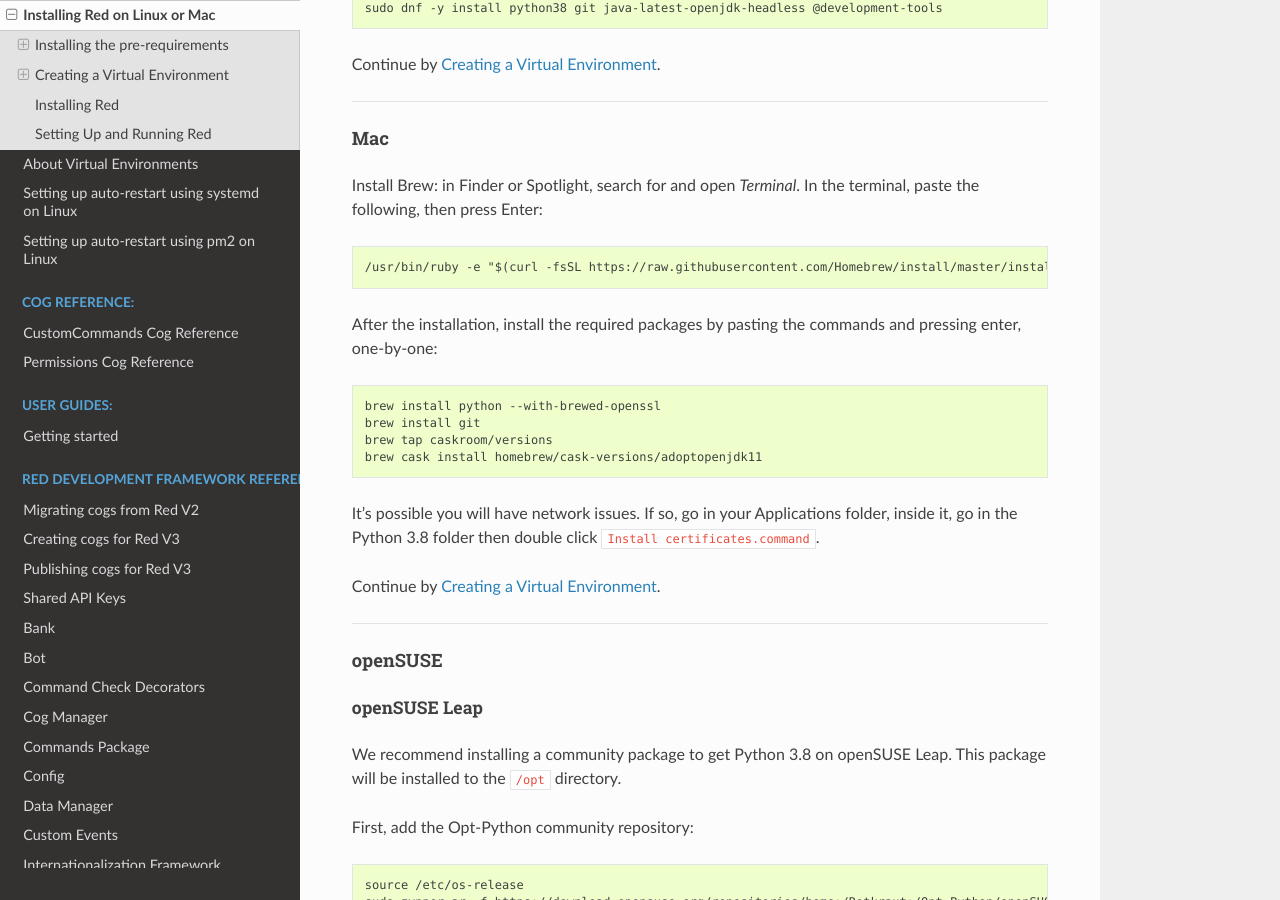
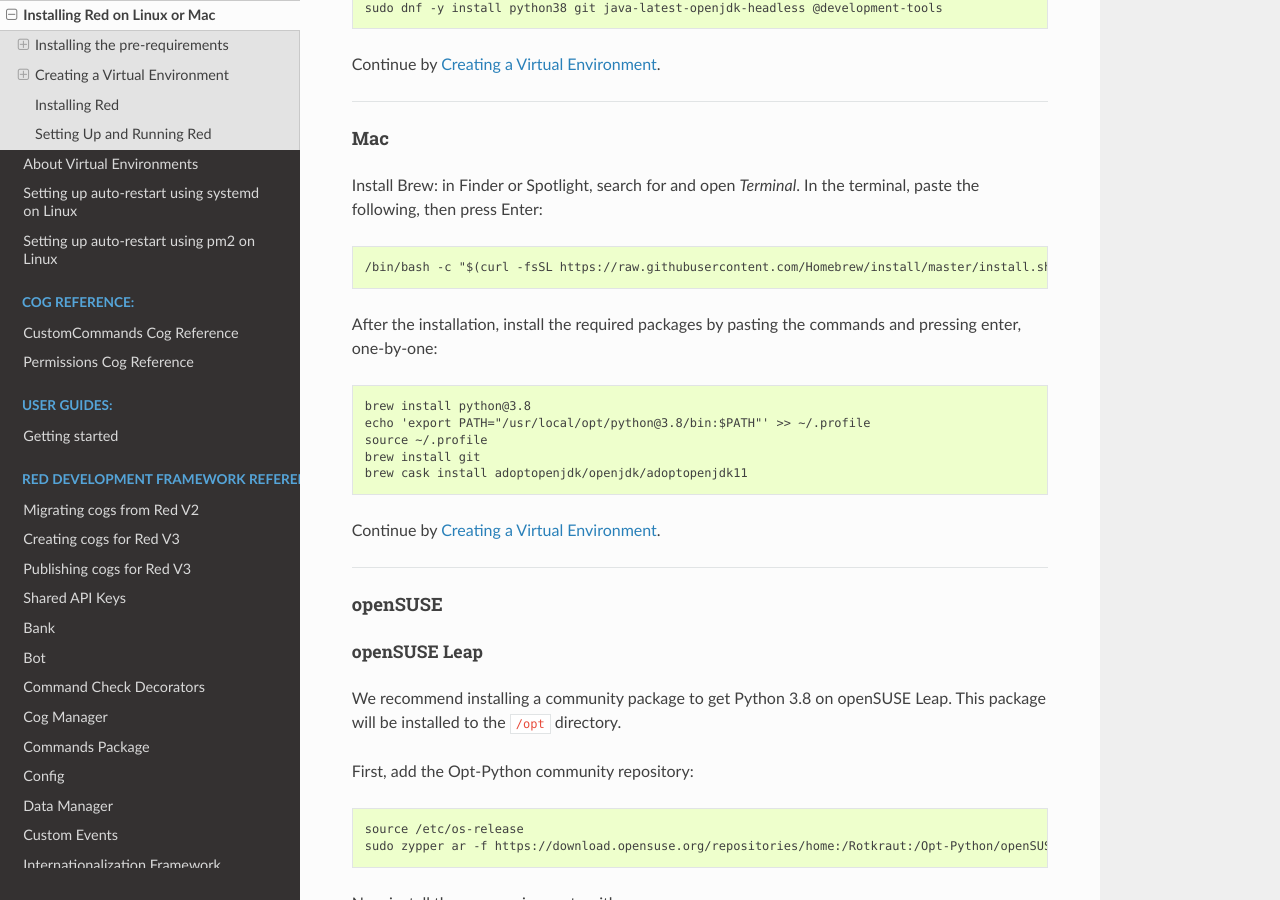
Before and after one commit to Renirous/Red-DiscordBot, a Sphinx documentation site: the page built from docs/install_linux_mac.rst, in a window 1280 px wide and 900 px high, scrolled down 2609 px. Built offline with Sphinx 7.4.7 and the Read the Docs theme 2.0.0, drawn with Linux system fonts in a browser that asks for light colours; the version number is read from the project's files by our own code.

Commit message:
[Docs] Fix Mac instructions in the install guide (#3675)
* Update install_linux_mac.rst

* Address review

* Use new Homebrew installer

* Add python@3.8 to PATH

```diff
--- a/docs/install_linux_mac.rst
+++ b/docs/install_linux_mac.rst
@@ -163,20 +163,18 @@ following, then press Enter:
 
 .. code-block:: none
 
-    /usr/bin/ruby -e "$(curl -fsSL https://raw.githubusercontent.com/Homebrew/install/master/install)"
+    /bin/bash -c "$(curl -fsSL https://raw.githubusercontent.com/Homebrew/install/master/install.sh)"
 
 After the installation, install the required packages by pasting the commands and pressing enter,
 one-by-one:
 
 .. code-block:: none
 
-    brew install python --with-brewed-openssl
+    brew install python@3.8
+    echo 'export PATH="/usr/local/opt/python@3.8/bin:$PATH"' >> ~/.profile
+    source ~/.profile
     brew install git
-    brew tap caskroom/versions
-    brew cask install homebrew/cask-versions/adoptopenjdk11
-
-It's possible you will have network issues. If so, go in your Applications folder, inside it, go in
-the Python 3.8 folder then double click ``Install certificates.command``.
+    brew cask install adoptopenjdk/openjdk/adoptopenjdk11
 
 Continue by `creating-venv-linux`.
 
```
